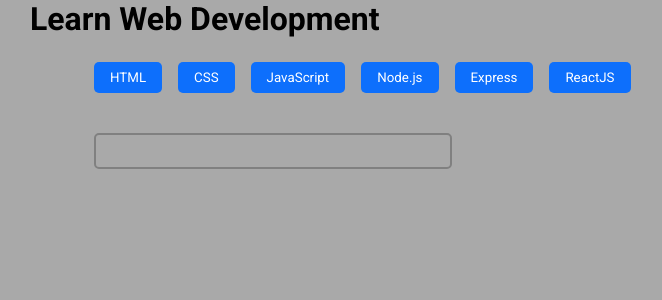
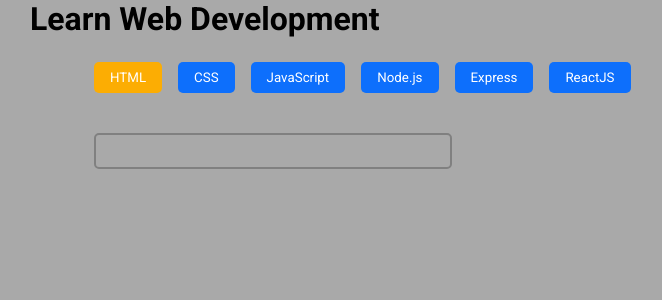
Before and after one commit to AgostaSalvatore/react-use-state, a React (Vite) app: page / in a window 1280 px wide. In both pictures the pointer is over the button "HTML". Shown: the top 300 px of the page, without its empty margins (34-696 px from the left). Built offline with nearby package versions, Linux system fonts and the light colour scheme; a web font is replaced by a local one.

Commit message:
[UPD] little fix

```diff
--- a/src/index.css
+++ b/src/index.css
@@ -48,3 +48,8 @@
     font-size: 0.8rem;
     line-height: 1.5;
 }
+
+.btn:hover{
+    background-color:#fcad03;
+    transition: 0.3s;
+}
```
